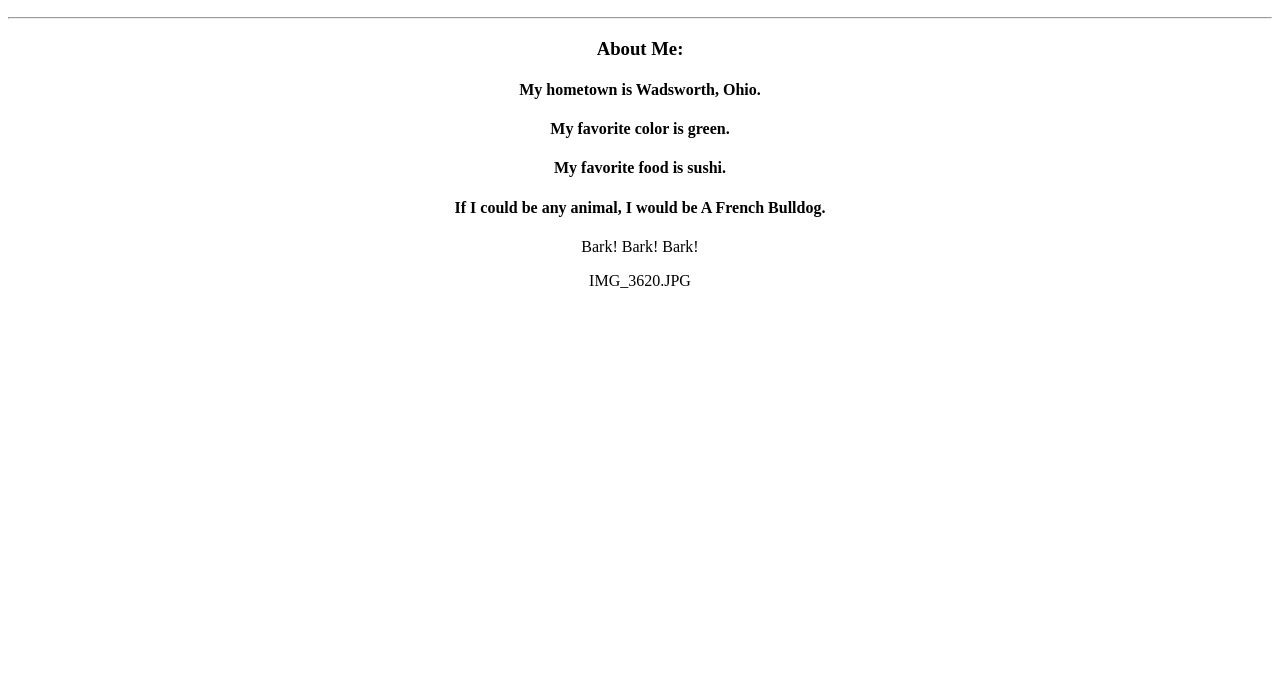
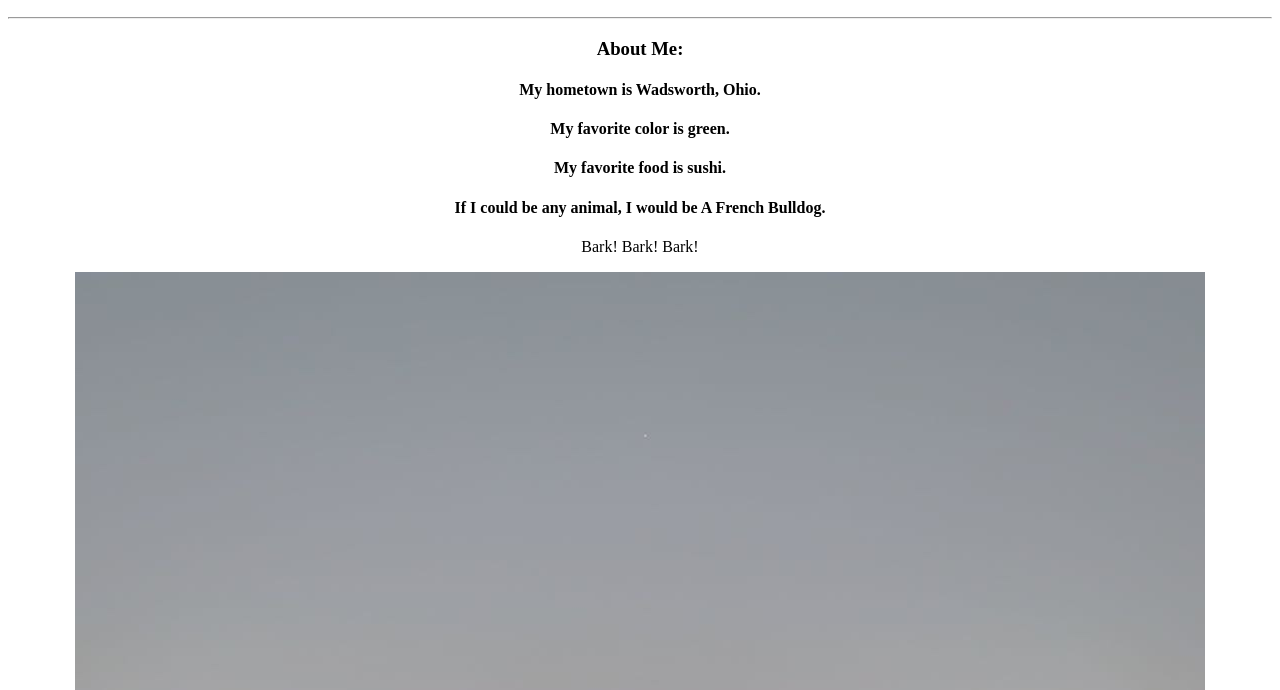
Before and after one commit to bendmcintyre/my-profile, a plain HTML site: page index.html in a window 1280 px wide. Shown: the part 110-800 px from the top of the page. Drawn offline with Linux system fonts and the light colour scheme.

Commit message:
Photo of Chungus

```diff
--- a/index.html
+++ b/index.html
@@ -16,7 +16,7 @@
 					<h4>My favorite food is sushi.</h4>
 					<h4>If I could be any animal, I would be A French Bulldog.</h4>
                     <p>Bark! Bark! Bark!</p>
-                    <img>IMG_3620.JPG<img>
+                    <img src="./IMG_3620.JPG" />
 			</div>
 		  </body>
 		</html>
```
Also changed, not shown: IMG_3620.JPG (added).
